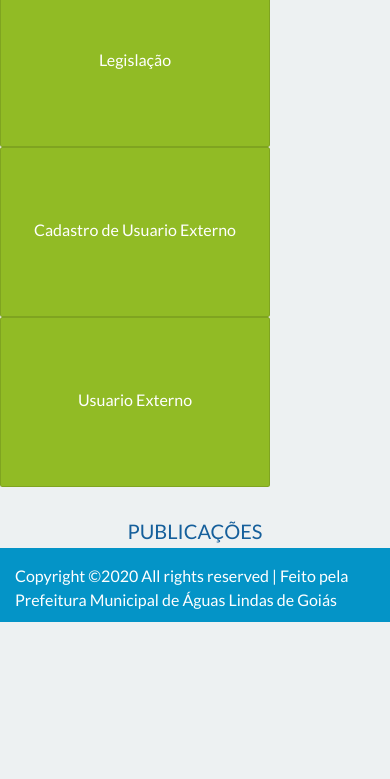
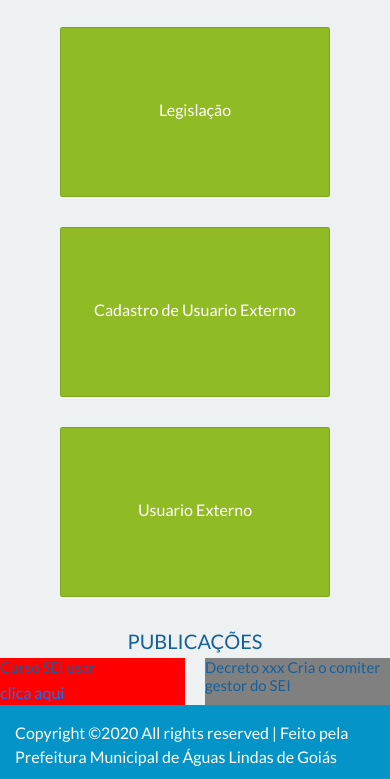
Before and after one commit to joaojbsb/ProjetoSei, a website: page index.html in a window 390 px wide. Shown: the part 598-1377 px from the top of the page. Before the commit the page ends 1220 px from the top, so only its background shows below. Drawn offline with nearby package versions, Linux system fonts and the light colour scheme.

Commit message:
adicionando responsabilidade

```diff
--- a/index.html
+++ b/index.html
@@ -89,8 +89,26 @@
 
         </section>
 
-        <section class="publicacao">
-            <h2>Publicações</h2>
+        <section class="container publicacao">
+            <div class="text-publicacao">
+                <h2>Publicações</h2>
+            </div>
+
+            <div class="editais">
+                <article class="cursos">
+                    <div>
+                        <h4>Curso SEI usar</h4>
+                        <a href="https://www.escolavirtual.gov.br/curso/74" target="_blank" rel="noopener noreferrer">clica aqui</a>
+                    </div>
+                </article>
+
+                <article class="leis">
+                    <div>
+                        <h4>Decreto xxx Cria o comiter gestor do SEI</h4>
+                        <a href="arquivo" target="_blank" rel="noopener noreferrer"></a>
+                    </div>
+                </article>
+            </div>
         </section>
     </main>
 
--- a/javascript/script.js
+++ b/javascript/script.js
@@ -28,4 +28,4 @@ function fontPadrao() {
 
     font.classList.remove('increment-font');
     font.classList.remove('decrement-font');
-}
+};
--- a/styles/styles.css
+++ b/styles/styles.css
@@ -71,7 +71,7 @@ ul li a:hover {
 
 .date {
     color: var(--secundary-color);
-    margin-top: 2rem;
+    margin-top: 4rem;
     margin-bottom: 2rem;
     display: flex;
     justify-content: end;
@@ -111,8 +111,8 @@ ul li a:hover {
     color: var(--text-primary);
     display: flex;
     flex-direction: row;
-    justify-content: space-between;
-
+    justify-content: center;
+    gap: 2rem;
     padding: 0;
     flex-wrap: wrap;
 }
@@ -147,9 +147,32 @@ ul li a:hover {
 /*  Publicação */
 
 .publicacao {
+    padding: 0;
+    color: var(--secundary-color);
+}
+
+.text-publicacao {
     display: flex;
+    flex-direction: column;
     margin-top: 3.2rem;
     justify-content: center;
+    align-items: center;
+}
+
+.editais {
+    display: flex;
+    justify-content: right;
+    gap:2rem;
+}
+
+.cursos {
+    width: 50%;
+    background: red;
+}
+
+.leis {
+    width: 50%;
+    background: gray;
 }
 
 .publicacao h2 {
@@ -164,7 +187,7 @@ footer {
 
 footer .rodape {
     display: flex;
-
+    width: 100%;
     align-items: center;
     justify-content: center;
 }
@@ -225,3 +248,21 @@ footer .rodape {
 {
     font-size: 1.3rem;
 }
+
+
+@media (max-width: 995px) {
+    .cards {
+        display: flex;
+        justify-content: space-evenly;
+        gap: 3rem;
+    }
+}
+
+@media (max-width: 755px) {
+    .cards {
+        display: flex;
+        flex-direction: column;
+        justify-content: center;
+        align-items: center;
+    }
+}
```
